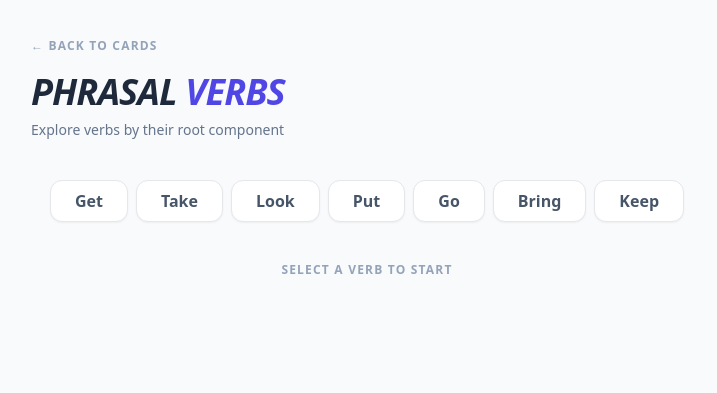
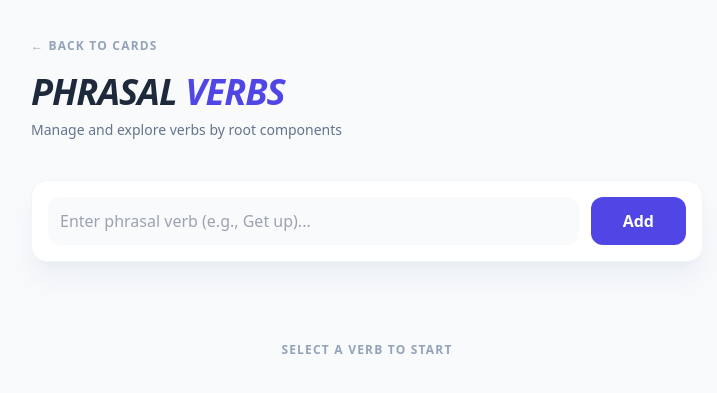
Before and after one commit to borys25ol/easy-vocab, a FastAPI app: page /phrasal in a window 1280 px wide. Shown: the top 393 px of the page, without its empty margins (273-990 px from the left). Run offline with FastAPI, Linux system fonts and the light colour scheme; data that the repository does not hold is empty; some libraries are stand-ins or nearby versions.

Commit message:
Update phrasal verb logic

```diff
--- a/main.py
+++ b/main.py
@@ -2,13 +2,13 @@ import datetime
 import json
 import os
 import re
-from typing import List, Optional
+from typing import Optional
 
 from fastapi import Depends, FastAPI, HTTPException, Request
 from fastapi.params import Query
 from fastapi.staticfiles import StaticFiles
 from google import genai
-from sqlmodel import Field, Session, SQLModel, create_engine, select
+from sqlmodel import Field, Session, SQLModel, create_engine, select, true
 from starlette.responses import HTMLResponse
 from starlette.templating import Jinja2Templates
 
@@ -45,6 +45,7 @@ I am learning English words and phrases. Provide usage examples, translations, a
     "word": "",
     "level": "B2",
     "type": "word | phrase",
+    "is_phrasal": true | false,  // Set true only for phrasal verbs like "take off", "get out".
     "frequency": 1-10,
     "rank": 1234,
     "rank_range": "1001-2000",
@@ -93,6 +94,7 @@ class Word(SQLModel, table=True):
     frequency_group: str = Field(nullable=False)
     category: str = Field(nullable=False)
     type: str = Field(nullable=False)
+    is_phrasal: bool = Field(default=False)
     is_learned: bool = Field(default=False)
     created_at: datetime.datetime = Field(default_factory=datetime.datetime.utcnow)
 
@@ -149,6 +151,7 @@ def get_usage_examples(word: str) -> dict:
         "examples": (
             "\n".join(unique_examples) if unique_examples else "Examples not found"
         ),
+        "is_phrasal": bool(data.get("is_phrasal", False)),
         "synonyms": synonyms,
     }
 
@@ -173,31 +176,21 @@ async def flashcards_page(request: Request):
     return templates.TemplateResponse("flashcards.html", {"request": request})
 
 
-@app.get("/words", response_model=List[Word])
+@app.get("/phrasal", response_class=HTMLResponse)
+async def phrasal_page(request: Request):
+    return templates.TemplateResponse("phrasal_verbs.html", {"request": request})
+
+
+@app.get("/words", response_model=list[Word])
 def get_words(session: Session = Depends(get_session)):
     statement = select(Word).order_by(Word.created_at.desc())
     return session.exec(statement).all()
 
 
-@app.get("/phrasal", response_class=HTMLResponse)
-async def phrasal_page(request: Request):
-    return templates.TemplateResponse("phrasal_verbs.html", {"request": request})
-
-
-@app.get("/words/phrasal/{root}")
-def get_phrasal_verbs(root: str, session: Session = Depends(get_session)):
-    # Ищем слова, которые начинаются на root + пробел (чтобы не зацепить 'getting')
-    # И фильтруем по типу 'phrase' или по наличию пробела
-    search = f"{root.lower()} %"
-    statement = select(Word).where(Word.word.like(search))
-    words = session.exec(statement).all()
-    return words
-
-
 @app.post("/words", response_model=Word)
 def create_word(
-    word_text: str = Query(..., alias="word"),
-    session: Session = Depends(get_session),
+        word_text: str = Query(..., alias="word"),
+        session: Session = Depends(get_session),
 ):
     word_info = get_usage_examples(word=word_text)
 
@@ -213,6 +206,7 @@ def create_word(
         type=word_info["type"],
         frequency=word_info["frequency"],
         frequency_group=word_info["frequency_group"],
+        is_phrasal=word_info["is_phrasal"],
     )
     session.add(new_word)
     session.commit()
@@ -220,13 +214,44 @@ def create_word(
     return new_word
 
 
+@app.get("/words/phrasal_roots")
+def get_phrasal_roots(session: Session = Depends(get_session)):
+    """
+    Extracts unique roots ONLY from words marked as is_phrasal.
+    """
+    statement = select(Word).where(Word.is_phrasal == true())
+    phrasal_verbs = session.exec(statement).all()
+
+    roots = set()
+    for v in phrasal_verbs:
+        parts = v.word.split()
+        if parts:
+            roots.add(parts[0].strip().capitalize())
+
+    return sorted(list(roots))
+
+
+@app.get("/words/phrasal/{root}", response_model=list[Word])
+def get_phrasal_verbs(root: str, session: Session = Depends(get_session)):
+    """
+    Fetches phrasal verbs by root and strict is_phrasal flag.
+    """
+    search_pattern = f"{root.lower()} %"
+    statement = (
+        select(Word)
+        .where(Word.word.like(search_pattern))
+        .where(Word.is_phrasal == true())
+    )
+    return session.exec(statement).all()
+
+
 @app.put("/words/{word_id}", response_model=Word)
 def update_word(
-    word_id: int,
-    word: str,
-    translation: str,
-    category: str,
-    session: Session = Depends(get_session),
+        word_id: int,
+        word: str,
+        translation: str,
+        category: str,
+        session: Session = Depends(get_session),
 ):
     db_word = session.get(Word, word_id)
     if not db_word:
--- a/templates/index.html
+++ b/templates/index.html
@@ -191,6 +191,9 @@
         <a href="/flashcards"
            class="text-xs font-bold bg-indigo-600 text-white px-6 py-2 rounded-full hover:bg-indigo-700 transition-all shadow-md shadow-indigo-100">Flash
             Cards</a>
+        <a href="/phrasal"
+           class="text-xs font-bold bg-indigo-600 text-white px-6 py-2 rounded-full hover:bg-indigo-700 transition-all shadow-md shadow-indigo-100">Phrasal
+            Verbs</a>
     </div>
 
     <div id="categoryFilters" class="mt-6 flex flex-wrap justify-center gap-2">
--- a/templates/phrasal_verbs.html
+++ b/templates/phrasal_verbs.html
@@ -3,12 +3,12 @@
 <head>
     <meta charset="UTF-8">
     <meta name="viewport" content="width=device-width, initial-scale=1.0">
+    <link rel="icon" type="image/png" href="/static/favicon.png">
     <title>Phrasal Verbs Explorer</title>
     <script src="https://cdn.tailwindcss.com"></script>
     <script src="/static/js/shared.js"></script>
     <script src="/static/js/card-renderer.js"></script>
     <style>
-        /* Shared animations and card states */
         .details-container {
             max-height: 0;
             overflow: hidden;
@@ -83,52 +111,87 @@
             Back to Cards</a>
         <h1 class="text-4xl font-black text-slate-800 tracking-tight italic mt-4">PHRASAL <span class="text-indigo-600">VERBS</span>
         </h1>
-        <p class="text-slate-500 text-sm mt-2">Explore verbs by their root component</p>
+        <p class="text-slate-500 text-sm mt-2">Manage and explore verbs by root components</p>
     </header>
 
+    <form id="addPhrasalForm"
+          class="bg-white p-4 rounded-2xl shadow-xl shadow-slate-200/50 mb-10 flex flex-wrap md:flex-nowrap gap-3 border border-slate-100">
+        <input type="text" id="target_word" placeholder="Enter phrasal verb (e.g., Get up)..." required
+               class="flex-1 min-w-[150px] p-3 outline-none focus:ring-2 ring-indigo-500 rounded-xl bg-slate-50">
+        <button type="submit" id="submitBtn"
+                class="w-full md:w-auto bg-indigo-600 text-white px-8 py-3 rounded-xl font-bold hover:bg-indigo-700 transition-all flex items-center justify-center gap-2">
+            <span id="btnText">Add</span>
+            <div id="btnSpinner" class="spinner hidden"></div>
+        </button>
+    </form>
+
     <div id="verbSelector" class="flex flex-wrap gap-2 mb-10 justify-center">
-        <button onclick="loadPhrasal('Get')"
-                class="verb-btn px-6 py-2 rounded-xl border bg-white font-bold text-slate-600 hover:bg-slate-50 transition-all shadow-sm">
-            Get
-        </button>
-        <button onclick="loadPhrasal('Take')"
-                class="verb-btn px-6 py-2 rounded-xl border bg-white font-bold text-slate-600 hover:bg-slate-50 transition-all shadow-sm">
-            Take
-        </button>
-        <button onclick="loadPhrasal('Look')"
-                class="verb-btn px-6 py-2 rounded-xl border bg-white font-bold text-slate-600 hover:bg-slate-50 transition-all shadow-sm">
-            Look
-        </button>
-        <button onclick="loadPhrasal('Put')"
-                class="verb-btn px-6 py-2 rounded-xl border bg-white font-bold text-slate-600 hover:bg-slate-50 transition-all shadow-sm">
-            Put
-        </button>
-        <button onclick="loadPhrasal('Go')"
-                class="verb-btn px-6 py-2 rounded-xl border bg-white font-bold text-slate-600 hover:bg-slate-50 transition-all shadow-sm">
-            Go
-        </button>
-        <button onclick="loadPhrasal('Bring')"
-                class="verb-btn px-6 py-2 rounded-xl border bg-white font-bold text-slate-600 hover:bg-slate-50 transition-all shadow-sm">
-            Bring
-        </button>
-        <button onclick="loadPhrasal('Keep')"
-                class="verb-btn px-6 py-2 rounded-xl border bg-white font-bold text-slate-600 hover:bg-slate-50 transition-all shadow-sm">
-            Keep
-        </button>
     </div>
 
     <div id="phrasalResultsCounter" class="text-xs font-bold text-slate-400 uppercase tracking-widest mb-6 text-center">
         Select a verb to start
     </div>
 
-    <div id="phrasalList" class="space-y-4">
+    <div id="phrasalList" class="space-y-4"></div>
+</div>
+
+<div id="editModal" class="modal">
+    <div class="bg-white p-8 rounded-3xl shadow-2xl w-full max-w-md mx-4">
+        <h2 class="text-2xl font-bold mb-6">Edit Verb</h2>
+        <input type="hidden" id="edit_id">
+        <div class="space-y-4">
+            <input type="text" id="edit_target"
+                   class="w-full p-3 border rounded-xl outline-none focus:ring-2 ring-indigo-500 bg-slate-50">
+            <input type="text" id="edit_translation"
+                   class="w-full p-3 border rounded-xl outline-none focus:ring-2 ring-indigo-500 bg-slate-50">
+            <div class="flex gap-3 mt-6">
+                <button onclick="saveEdit()" class="flex-1 bg-indigo-600 text-white py-3 rounded-xl font-bold">Save
+                </button>
+                <button onclick="closeModal('editModal')"
+                        class="flex-1 bg-slate-100 text-slate-600 py-3 rounded-xl font-bold">Cancel
+                </button>
+            </div>
+        </div>
+    </div>
+</div>
+
+<div id="deleteModal" class="modal">
+    <div class="bg-white p-8 rounded-3xl shadow-2xl w-full max-w-sm mx-4 text-center">
+        <h2 class="text-2xl font-bold mb-2">Delete?</h2>
+        <div class="flex gap-3 mt-6">
+            <button onclick="confirmDelete()" class="flex-1 bg-red-500 text-white py-3 rounded-xl font-bold">Delete
+            </button>
+            <button onclick="closeModal('deleteModal')" class="flex-1 bg-slate-100 py-3 rounded-xl font-bold">Cancel
+            </button>
+        </div>
     </div>
 </div>
 
 <script>
-    // FETCH PHRASAL VERBS FROM DATABASE
+    let currentRoot = '';
+    let wordIdToDelete = null;
+
+    // Load available phrasal verb roots from the server
+    async function refreshRoots() {
+        const response = await fetch('/words/phrasal_roots');
+        const roots = await response.json();
+        const selector = document.getElementById('verbSelector');
+
+        selector.innerHTML = '';
+        roots.forEach(root => {
+            const btn = document.createElement('button');
+            btn.onclick = () => loadPhrasal(root);
+            btn.className = `verb-btn px-6 py-2 rounded-xl border bg-white font-bold text-slate-600 hover:bg-slate-50 transition-all shadow-sm ${currentRoot === root ? 'active-verb' : ''}`;
+            btn.innerText = root;
+            selector.appendChild(btn);
+        });
+    }
+
+    // Load verbs for a specific root
     async function loadPhrasal(root) {
-        // Toggle active button style
+        currentRoot = root;
+        document.getElementById('target_word').value = root + ' ';
+
         document.querySelectorAll('.verb-btn').forEach(btn => {
             btn.classList.toggle('active-verb', btn.innerText === root);
         });
@@ -136,19 +199,80 @@
         const response = await fetch(`/words/phrasal/${root}`);
         const words = await response.json();
         const list = document.getElementById('phrasalList');
-        const counter = document.getElementById('phrasalResultsCounter');
-
         list.innerHTML = '';
-        counter.innerText = `Found ${words.length} variants for "${root}"`;
+        document.getElementById('phrasalResultsCounter').innerText = `Found ${words.length} variants for "${root}"`;
 
         words.forEach(word => {
-            // USING THE SHARED RENDERER
             list.insertAdjacentHTML('beforeend', renderWordCard(word));
         });
     }
 
-    // Initialize voices
+    // Handle form submission for adding new verbs
+    document.getElementById('addPhrasalForm').onsubmit = async (e) => {
+        e.preventDefault();
+        const btn = document.getElementById('submitBtn');
+        const word = document.getElementById('target_word').value;
+
+        btn.disabled = true;
+        document.getElementById('btnText').innerText = 'Adding...';
+        document.getElementById('btnSpinner').classList.remove('hidden');
+
+        try {
+            await fetch(`/words?word=${encodeURIComponent(word)}`, {method: 'POST'});
+            await refreshRoots();
+            if (currentRoot) loadPhrasal(currentRoot);
+            e.target.reset();
+        } finally {
+            btn.disabled = false;
+            document.getElementById('btnText').innerText = 'Add';
+            document.getElementById('btnSpinner').classList.add('hidden');
+        }
+    };
+
+    // UI Helpers
+    function closeModal(id) {
+        document.getElementById(id).classList.remove('active');
+    }
+
+    function openEditModal(id, word, trans, cat) {
+        document.getElementById('edit_id').value = id;
+        document.getElementById('edit_target').value = word;
+        document.getElementById('edit_translation').value = trans;
+        document.getElementById('editModal').classList.add('active');
+    }
+
+    async function saveEdit() {
+        const id = document.getElementById('edit_id').value;
+        const w = document.getElementById('edit_target').value;
+        const t = document.getElementById('edit_translation').value;
+        await fetch(`/words/${id}?word=${encodeURIComponent(w)}&translation=${encodeURIComponent(t)}`, {method: 'PUT'});
+        closeModal('editModal');
+        if (currentRoot) loadPhrasal(currentRoot);
+    }
+
+    function requestDelete(id) {
+        wordIdToDelete = id;
+        document.getElementById('deleteModal').classList.add('active');
+    }
+
+    async function confirmDelete() {
+        if (wordIdToDelete) {
+            await fetch(`/words/${wordIdToDelete}`, {method: 'DELETE'});
+            closeModal('deleteModal');
+            await refreshRoots();
+            if (currentRoot) loadPhrasal(currentRoot);
+        }
+    }
+
+    async function toggleLearned(id) {
+        await fetch(`/words/${id}/toggle_learned`, {method: 'PATCH'});
+        if (currentRoot) loadPhrasal(currentRoot);
+    }
+
     window.speechSynthesis.onvoiceschanged = () => window.speechSynthesis.getVoices();
+
+    // Initial load
+    refreshRoots();
 </script>
 </body>
 </html>
```
Also changed, not shown: other parts of templates/phrasal_verbs.html (+30 -2 lines).
